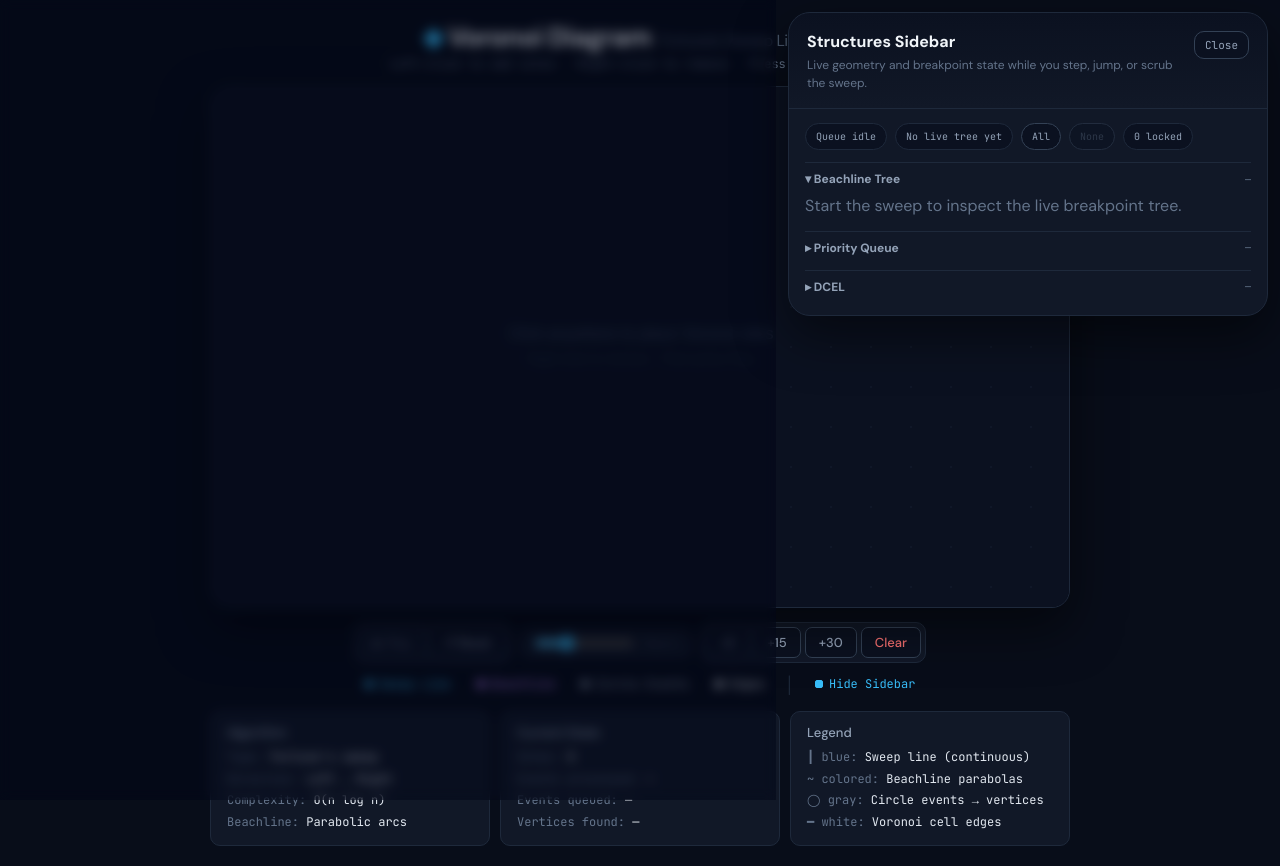
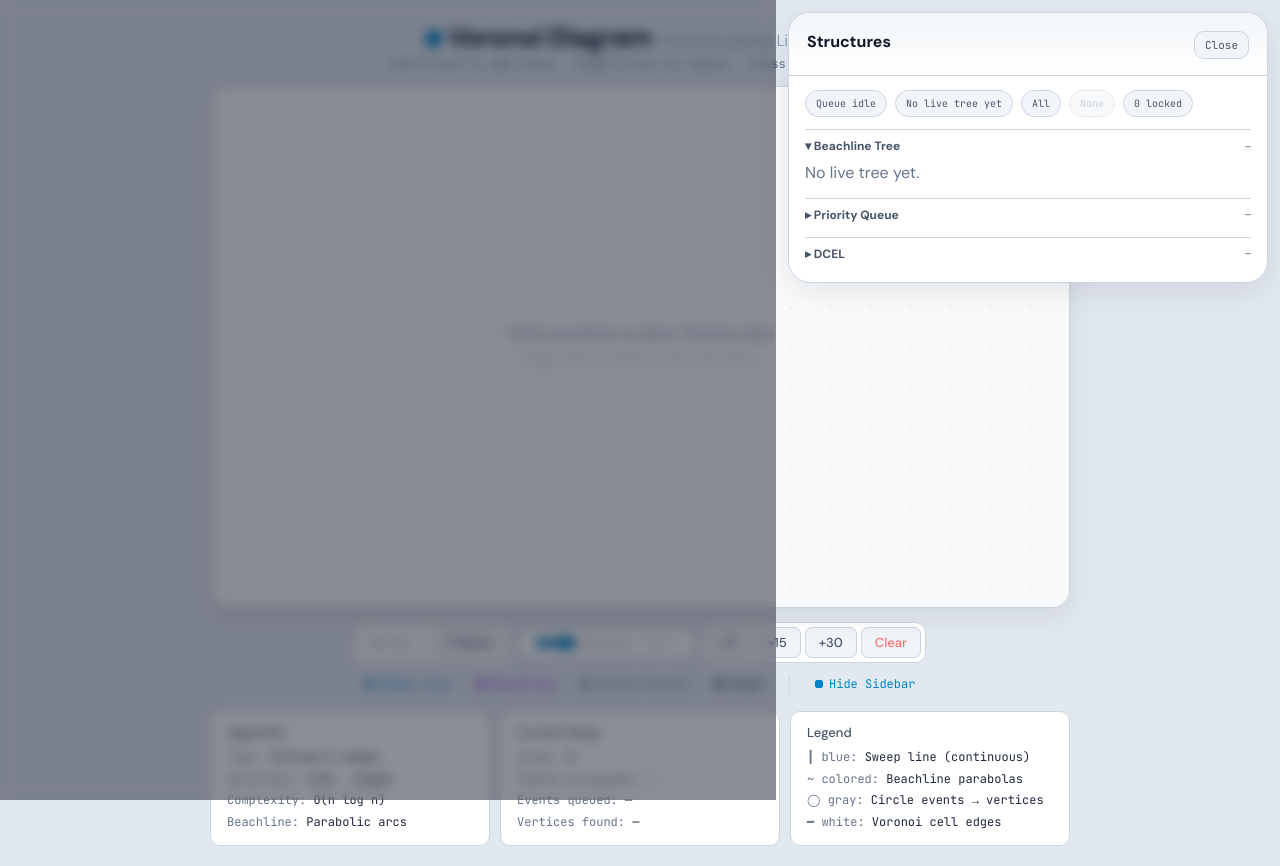
Before and after one commit to nedcut/voronoi-fortune-simulator, a React (Vite) app: page / in a window 1280 px wide. Built offline with nearby package versions, Linux system fonts and the light colour scheme.

Commit message:
Clean up sidebar copy and default to light mode

```diff
--- a/src/VoronoiVisualizer.jsx
+++ b/src/VoronoiVisualizer.jsx
@@ -1551,7 +1551,7 @@ function BeachlineTreeView({
   if (!debug?.tree) {
     return (
       <div style={{ color: theme.textDim, lineHeight: 1.6 }}>
-        Start the sweep to inspect the live breakpoint tree.
+        No live tree yet.
       </div>
     );
   }
@@ -1700,10 +1700,7 @@ function BeachlineTreeView({
 
   return (
     <div onMouseLeave={onLeaveTree}>
-      <div style={{ color: theme.textDim, lineHeight: 1.5, marginBottom: 10 }}>
-        Hover for a quick preview. Click a node to lock it on, then use two-finger pan or drag empty space to move around the tree.
-      </div>
-      <div style={{display:"flex",alignItems:"center",justifyContent:"space-between",gap:8,marginBottom:8}}>
+      <div style={{display:"flex",alignItems:"center",justifyContent:"flex-start",gap:8,marginBottom:10,flexWrap:"wrap"}}>
         <div style={{display:"flex",gap:6,flexWrap:"wrap"}}>
           <button onClick={() => centerNode(debug.tree.rootId)} style={{
             background:theme.btnBg,border:`1px solid ${theme.btnBorder}`,borderRadius:999,padding:"5px 9px",
@@ -1718,7 +1715,6 @@ function BeachlineTreeView({
             Center Selection
           </button>
         </div>
-        <div style={{color:theme.textDimmer,fontSize:10}}>Trackpad: two-finger pan</div>
       </div>
       <div style={{
         position:"relative",
@@ -1946,10 +1942,7 @@ function StructuresSidebar({
         <div style={{display:"flex",alignItems:"flex-start",justifyContent:"space-between",gap:12}}>
           <div>
             <div style={{fontFamily:"'DM Sans',sans-serif",fontWeight:700,fontSize:16,color:theme.heading}}>
-              Structures Sidebar
-            </div>
-            <div style={{color:theme.textDim,fontSize:12,lineHeight:1.5,marginTop:4}}>
-              Live geometry and breakpoint state while you step, jump, or scrub the sweep.
+              Structures
             </div>
           </div>
           <button onClick={onClose} style={{
@@ -2025,9 +2018,6 @@ function StructuresSidebar({
           summary={panelData.queue?`${panelData.queue.length} events`:"—"}
           expanded={panelExpanded.queue} onToggle={()=>setPanelExpanded(p=>({...p,queue:!p.queue}))}>
           <div style={{display:"flex",flexDirection:"column",gap:8}}>
-            <div style={{color:theme.textDim,lineHeight:1.5}}>
-              Hover an event to preview where it lands on the canvas. Click an event to jump the sweep directly to it.
-            </div>
             <div style={{display:"flex",justifyContent:"flex-start",gap:8,flexWrap:"wrap"}}>
               <button
                 onClick={onStepToPreviousEvent}
@@ -2124,10 +2114,6 @@ function StructuresSidebar({
           expanded={panelExpanded.dcel} onToggle={()=>setPanelExpanded(p=>({...p,dcel:!p.dcel}))}>
           {panelData.dcel ? (
             <div style={{display:"grid",gap:10}}>
-              <div style={{color:theme.textDim,lineHeight:1.5}}>
-                Inspect the clipped DCEL for the processed cells. Vertices expose one incident half-edge, faces expose outer and inner boundary handles, and half-edges expose their local topology.
-              </div>
-
               <div>
                 <div style={{color:theme.textMuted,marginBottom:6,fontSize:11,textTransform:"uppercase",letterSpacing:"0.04em"}}>
                   Vertices
@@ -2285,7 +2271,7 @@ export default function VoronoiVisualizer() {
   const [showBeach, setShowBeach] = useState(true);
   const [showCircles, setShowCircles] = useState(true);
   const [showEdges, setShowEdges] = useState(true);
-  const [darkMode, setDarkMode] = useState(true);
+  const [darkMode, setDarkMode] = useState(false);
   const [showPanel, setShowPanel] = useState(true);
   const [panelExpanded, setPanelExpanded] = useState({ dcel:false, queue:false, beach:true });
   const [panelData, setPanelData] = useState({ dcel:null, queue:null, beach:null });
```
